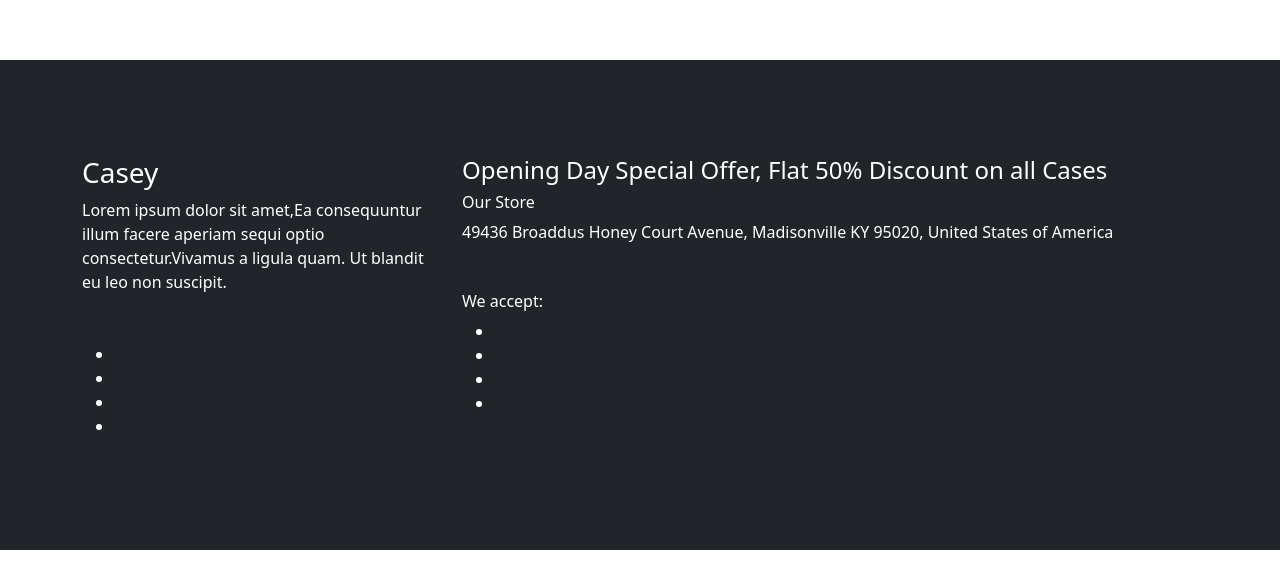
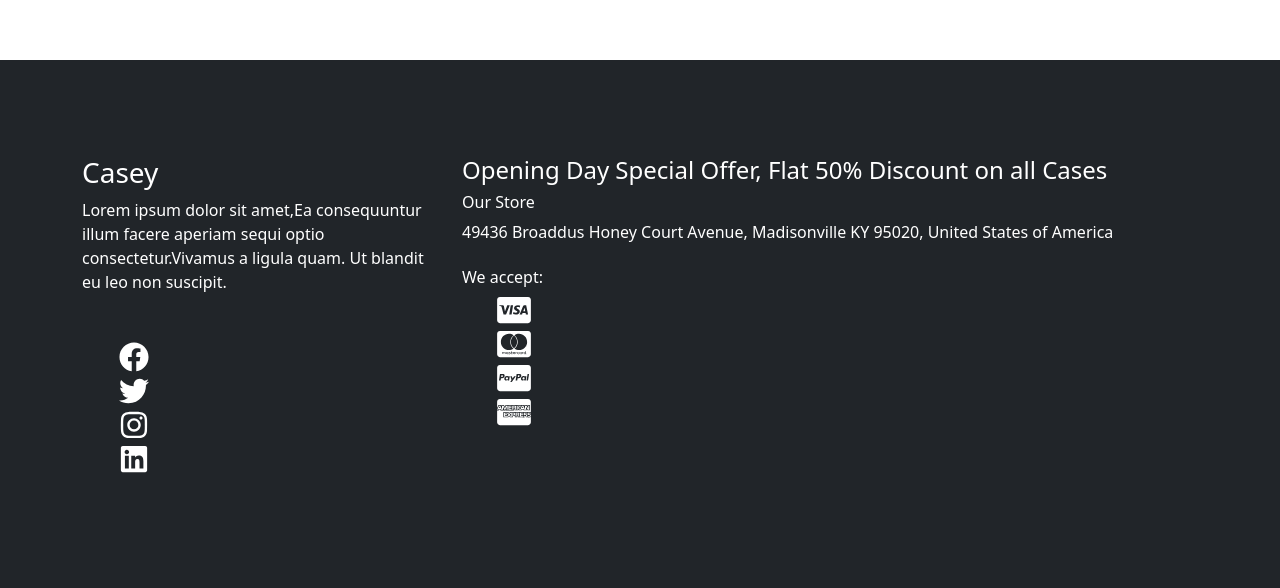
Before and after one commit to Babu-Mohammed-Izhan/caseshop-frontend, a React (Create React App) app: page /products in a window 1280 px wide. Shown: the part 900-1488 px from the top of the page. Before the commit the page ends 1450 px from the top, so only its background shows below. Built offline with nearby package versions, Linux system fonts and the light colour scheme.

Commit message:
Added more styles

```diff
--- a/package.json
+++ b/package.json
@@ -3,6 +3,10 @@
   "version": "0.1.0",
   "private": true,
   "dependencies": {
+    "@fortawesome/fontawesome-svg-core": "^1.2.36",
+    "@fortawesome/free-brands-svg-icons": "^5.15.4",
+    "@fortawesome/free-solid-svg-icons": "^5.15.4",
+    "@fortawesome/react-fontawesome": "^0.1.15",
     "@reduxjs/toolkit": "^1.6.1",
     "@testing-library/jest-dom": "^5.14.1",
     "@testing-library/react": "^11.2.7",
--- a/src/App.css
+++ b/src/App.css
@@ -30,6 +30,7 @@
 
 .item-cards.items {
   margin-top: 30px;
+  cursor: pointer;
 }
 
 /* Cart Modal */
@@ -58,6 +59,18 @@
   border-radius: 20px;
 }
 
+.empty-cart {
+  min-height: 40vh;
+  min-width: 100%;
+  display: flex;
+  align-items: center;
+  justify-content: center;
+}
+
+.filled-cart {
+  min-height: 40vh;
+  min-width: 100%;
+}
 /* Product Modal */
 
 .product-image {
@@ -75,28 +88,42 @@
   flex-direction: column;
   min-height: 50vh;
   padding: 5rem;
+  text-align: center;
 }
 
 .cart-button.cart-button-wrapper {
   padding: 10px 30px;
   border-radius: 20px;
-  margin: 2rem;
+  margin: 0.5rem 2rem;
+  display: flex;
+  align-items: center;
+  justify-content: center;
 }
 
 .buy-button.buy-button-wrapper {
   padding: 10px 30px;
   border-radius: 20px;
-  margin: 2rem;
+  margin: 0.5rem 2rem;
 }
 
-product-modal-buttons {
+.product-modal-buttons {
   display: flex;
   align-items: center;
   justify-content: center;
   flex-direction: column;
+  margin-top: 4rem;
 }
 /* Footer */
 
 .footer-hny {
   color: white;
 }
+
+li {
+  list-style: none;
+}
+
+.fa-icons.fontsawesome {
+  width: 40px;
+  height: 30px;
+}
--- a/src/components/CartModal.js
+++ b/src/components/CartModal.js
@@ -29,9 +29,10 @@ const CartModal = ({ show,onHide }) => {
         aria-labelledby="contained-modal-title-vcenter"
         centered>
             <div className="row">
-                <div className="col">
-                {
-                products.map((product) => {
+                <div className="col col-lg-8 col-12">
+                    {products.length>0 ?
+                    <div className="filled-cart">
+                        {products.map((product) => {
                             return (
                                 <div key={product.title} className="product-cart-cards">
                                     {product.title}
@@ -43,10 +44,15 @@ const CartModal = ({ show,onHide }) => {
                                     </Button>
                                 </div>
                             )
-                })
+                        }) }
+                    </div>
+                :
+                <div className="empty-cart">
+                    <h2 className="empty-cart-info">The cart is Empty</h2>
+                </div>
                 }
                 </div>
-                <div className="col summary-column">
+                <div className="col col-lg-4 col-12 summary-column">
                     <h3 className="total-price">
                     Total Price: {totalprice}
                     </h3>
--- a/src/components/Footer.js
+++ b/src/components/Footer.js
@@ -1,3 +1,6 @@
+import { FontAwesomeIcon } from '@fortawesome/react-fontawesome'
+import { faFacebook,faTwitter,faInstagram,faCcVisa,faCcMastercard,faCcPaypal,faCcAmex, faLinkedin} from '@fortawesome/free-brands-svg-icons'
+
 const Footer = () => {
     return (
         <div className="footer-hny py-5 bg-dark">
@@ -8,14 +11,13 @@ const Footer = () => {
                       <p>Lorem ipsum dolor sit amet,Ea consequuntur illum facere aperiam sequi optio consectetur.Vivamus
                           a ligula quam. Ut blandit eu leo non suscipit. </p>
                       <ul className="social-footerhny mt-lg-5 mt-4">
-
-                          <li><span className="fa fa-facebook" aria-hidden="true"></span>
+                          <li><FontAwesomeIcon className="fa-icons fontsawesome" icon={faFacebook} />
                           </li>
-                          <li><span className="fa fa-twitter" aria-hidden="true"></span>
+                          <li><FontAwesomeIcon className="fa-icons fontsawesome" icon={faTwitter} />
                           </li>
-                          <li><span className="fa fa-google-plus" aria-hidden="true"></span>
+                          <li><FontAwesomeIcon className="fa-icons fontsawesome" icon={faInstagram} />
                           </li>
-                          <li><span className="fa fa-instagram" aria-hidden="true"></span>
+                          <li><FontAwesomeIcon className="fa-icons fontsawesome" icon={faLinkedin} />
                           </li>
                       </ul>
                   </div>
@@ -25,21 +27,17 @@ const Footer = () => {
                       <div className="sub-columns">
                           <div className="sub-two-right">
                               <h6>Our Store</h6>
-                              <p className="mb-5">49436 Broaddus Honey Court Avenue, Madisonville KY 95020, United States of America</p>
+                              <p className="mb-4">49436 Broaddus Honey Court Avenue, Madisonville KY 95020, United States of America</p>
 
                               <h6>We accept:</h6>
                               <ul>
-                                  <li><span className="fa fa-cc-visa"
-                                              aria-hidden="true"></span>
+                                  <li><FontAwesomeIcon className="fa-icons fontsawesome" icon={faCcVisa} />
                                   </li>
-                                  <li><span className="fa fa-cc-mastercard"
-                                              aria-hidden="true"></span>
+                                  <li><FontAwesomeIcon className="fa-icons fontsawesome" icon={faCcMastercard} />
                                   </li>
-                                  <li><span className="fa fa-cc-paypal"
-                                              aria-hidden="true"></span>
+                                  <li><FontAwesomeIcon className="fa-icons fontsawesome" icon={faCcPaypal} />
                                   </li>
-                                  <li><span className="fa fa-cc-amex"
-                                              aria-hidden="true"></span>
+                                  <li><FontAwesomeIcon className="fa-icons fontsawesome" icon={faCcAmex} />
                                   </li>
                               </ul>
                           </div>
--- a/src/components/ProductModal.js
+++ b/src/components/ProductModal.js
@@ -33,10 +33,10 @@ const ProductModal = ({ show,onHide,product }) => {
             centered
         >
             <div className="row">
-                <div className="col phonecase-image">
+                <div className="col col-12 col-lg-6 phonecase-image">
                     Lorem ipsum dolor sit, amet consectetur adipisicing elit. Aperiam eos vitae tempora nulla et debitis veritatis corrupti, rerum nihil dignissimos sunt praesentium nam hic molestiae laudantium libero culpa error similique!
                 </div>
-                <div className="col product-details">
+                <div className="col col-12 col-lg-6 product-details">
                     <div className="product-details-text">
                         <h2 className="product-title">
                             {product.title}
```
Also changed, not shown: 1 other file (tests, documents, lock files or other folders). Lines whose indentation alone changed are shown as unchanged.
